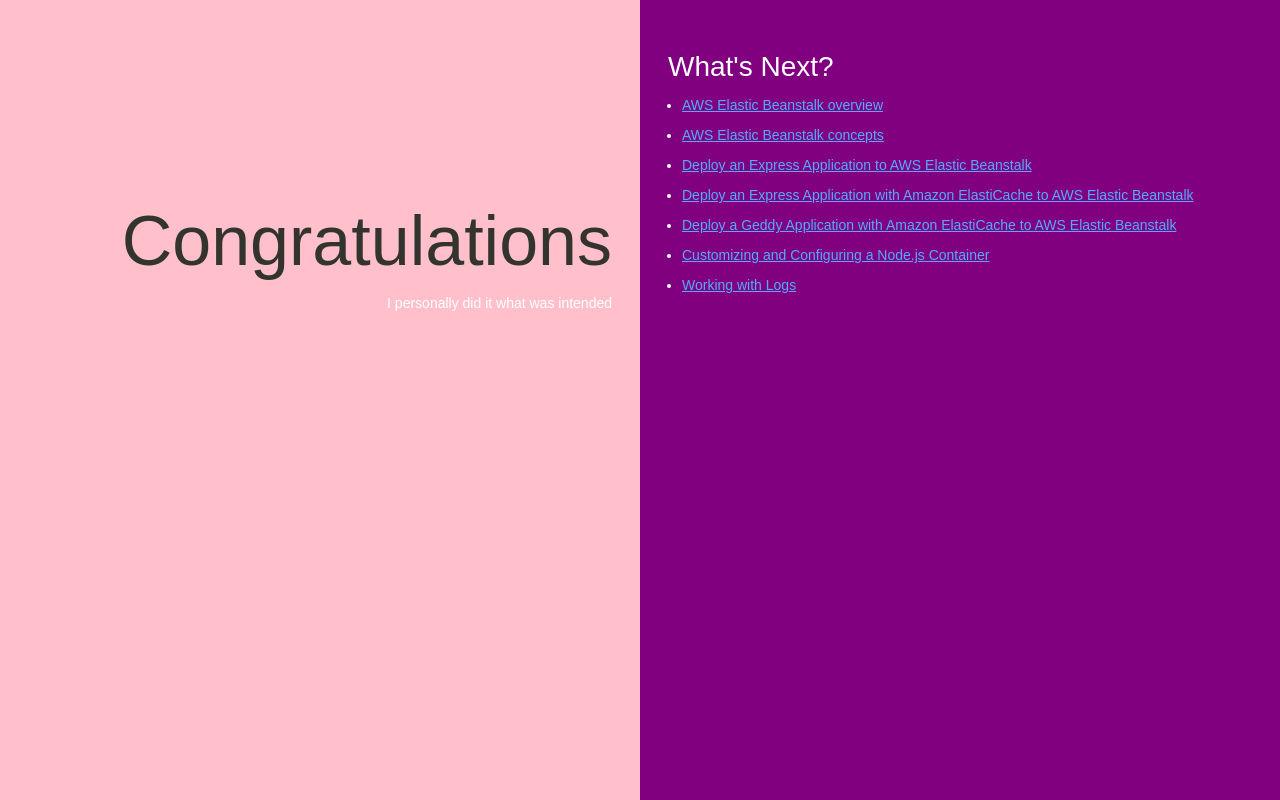
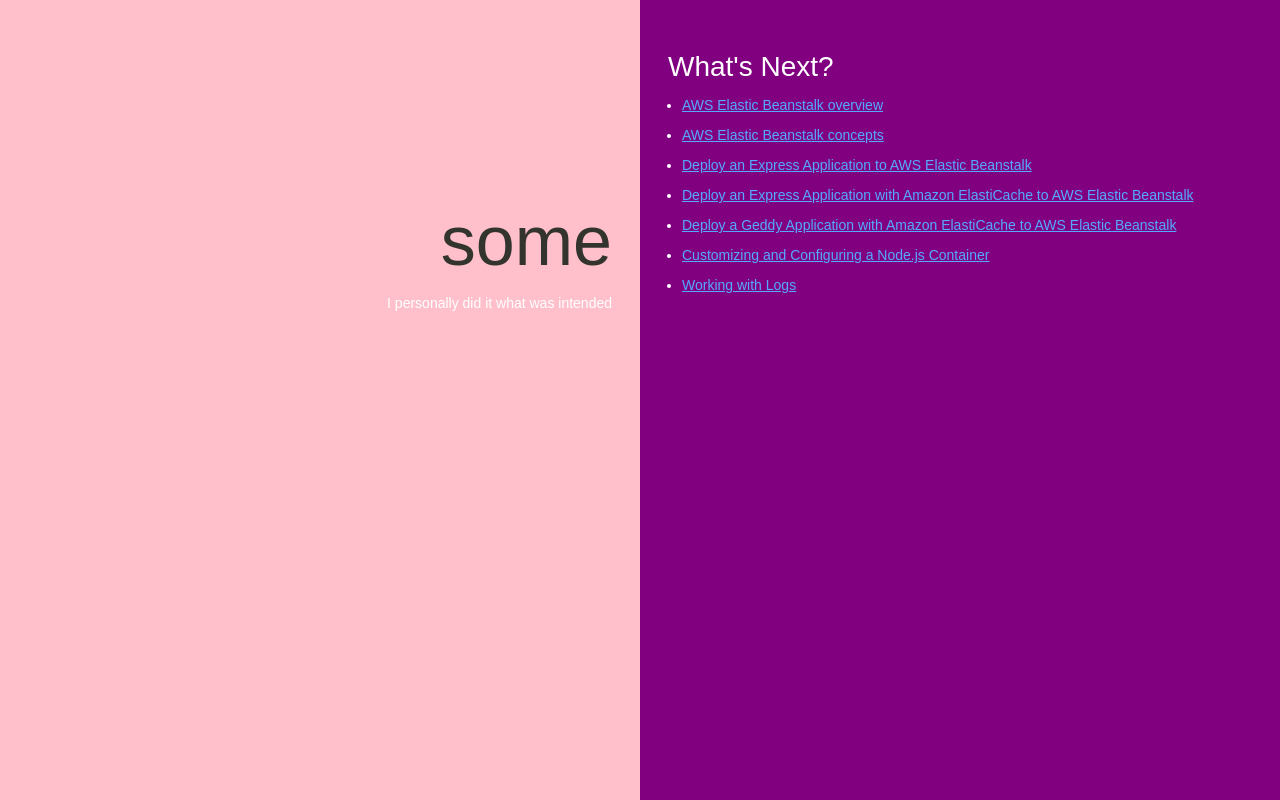
Before and after one commit to Narkunan/node-js-app, a website: page index.html in a window 1280 px wide. Drawn offline with Linux system fonts and the light colour scheme.

Commit message:
Update index.html

```diff
--- a/index.html
+++ b/index.html
@@ -74,7 +74,7 @@
   </head>
   <body>
     <div class="textColumn">
-      <h1>Congratulations</h1>
+      <h1>some</h1>
       <p>I personally did it what was intended</p>
     </div>
     <div class="linksColumn">
```
